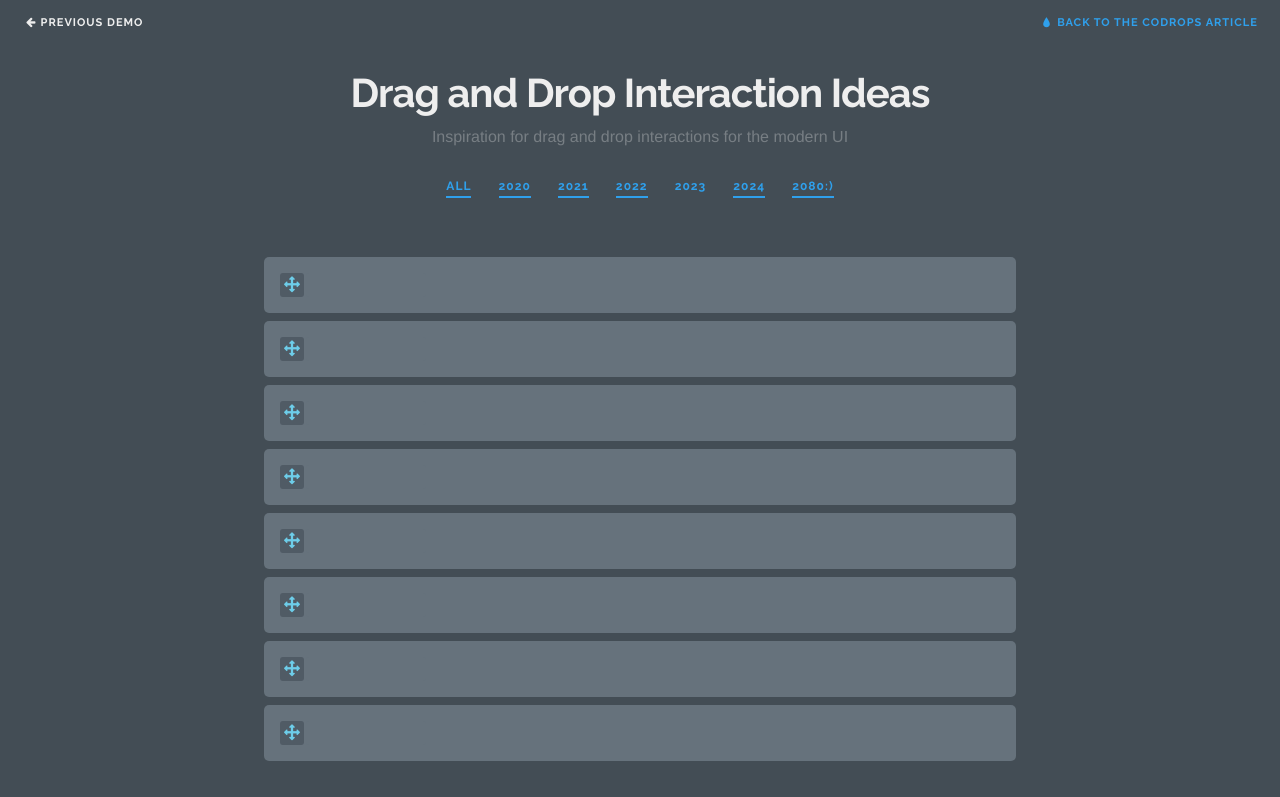
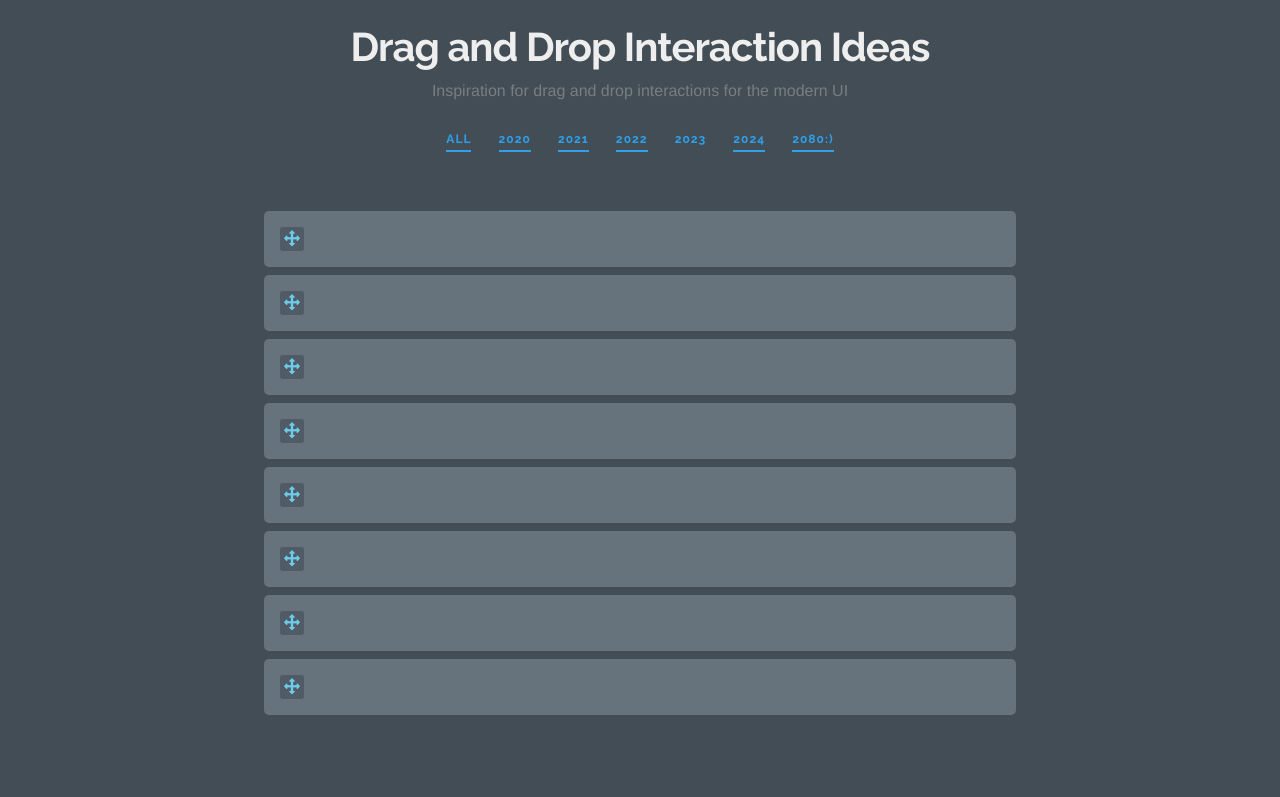
Before and after one commit to GretaDanylevska/ukrainePoltava34graduate2000, a plain HTML site: page icons.html in a window 1280 px wide. Shown: the top 797 px of the page. Drawn offline with Linux system fonts and the light colour scheme.

Commit message:
Update icons.html

```diff
--- a/icons.html
+++ b/icons.html
@@ -18,10 +18,10 @@
 	<body class="skin-4">
 		<div class="container">
 			<!-- Top Navigation -->
-			<div class="codrops-top clearfix">
+			<!--div class="codrops-top clearfix">
 				<a class="codrops-icon codrops-icon-prev" href="http://tympanus.net/Development/MorphingSearch/"><span>Previous Demo</span></a>
 				<span class="right"><a class="codrops-icon codrops-icon-drop" href="http://tympanus.net/codrops/?p=21275"><span>Back to the Codrops Article</span></a></span>
-			</div>
+			</div-->
 			<div class="content">
 				<header class="codrops-header">
 					<h1>Drag and Drop Interaction Ideas <span>Inspiration for drag and drop interactions for the modern UI</span></h1>
```
